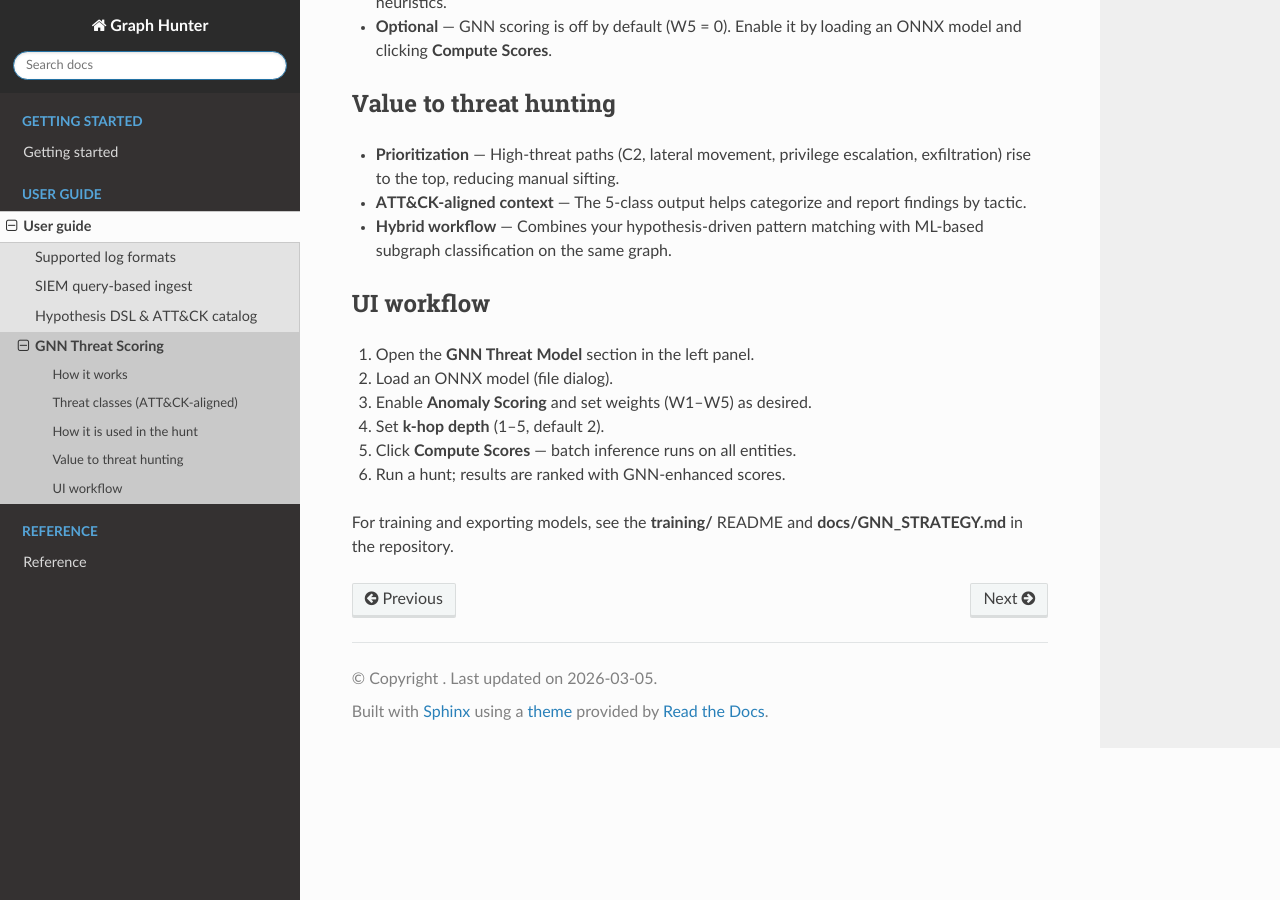
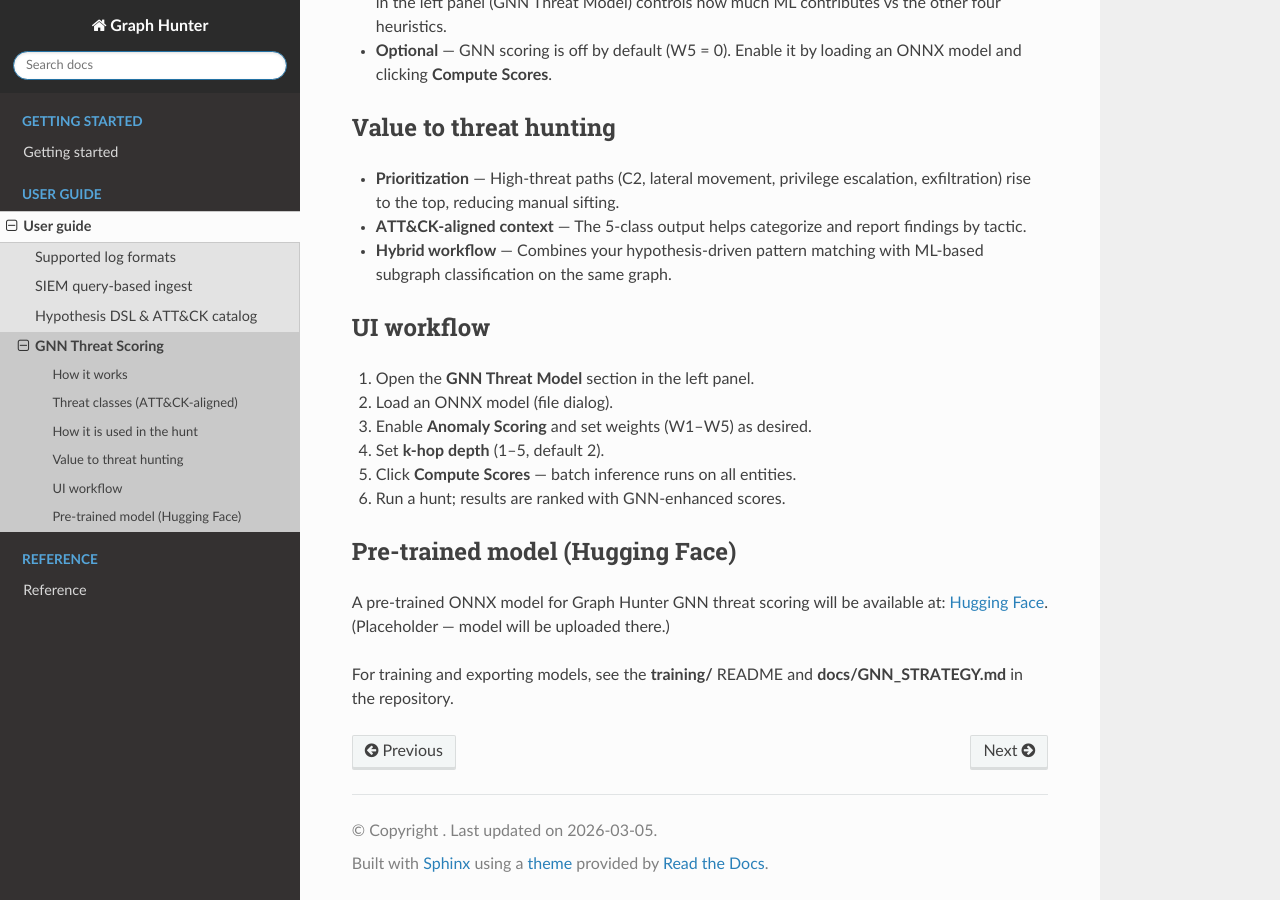
Before and after one commit to Base4Security/GraphHunter, a Sphinx documentation site: the page built from docs/user-guide/gnn-threat-scoring.rst, in a window 1280 px wide and 900 px high, scrolled down 1094 px. Built offline with Sphinx 7.4.7 and the Read the Docs theme 3.1.0, drawn with Linux system fonts in a browser that asks for light colours; some of the changed text lies outside the part shown.

Commit message:
Add section on pre-trained ONNX model availability in README.md and user guide, providing users with a link to download the model from Hugging Face.

```diff
--- a/docs/user-guide/gnn-threat-scoring.rst
+++ b/docs/user-guide/gnn-threat-scoring.rst
@@ -51,4 +51,9 @@ UI workflow
 5. Click **Compute Scores** — batch inference runs on all entities.
 6. Run a hunt; results are ranked with GNN-enhanced scores.
 
+Pre-trained model (Hugging Face)
+================================
+
+A pre-trained ONNX model for Graph Hunter GNN threat scoring will be available at: `Hugging Face <https://huggingface.co/Base4Security/GraphHunter-GNN-model>`_. (Placeholder — model will be uploaded there.)
+
 For training and exporting models, see the **training/** README and **docs/GNN_STRATEGY.md** in the repository.
```
Also changed, not shown: README.md (+2 -0 lines).
